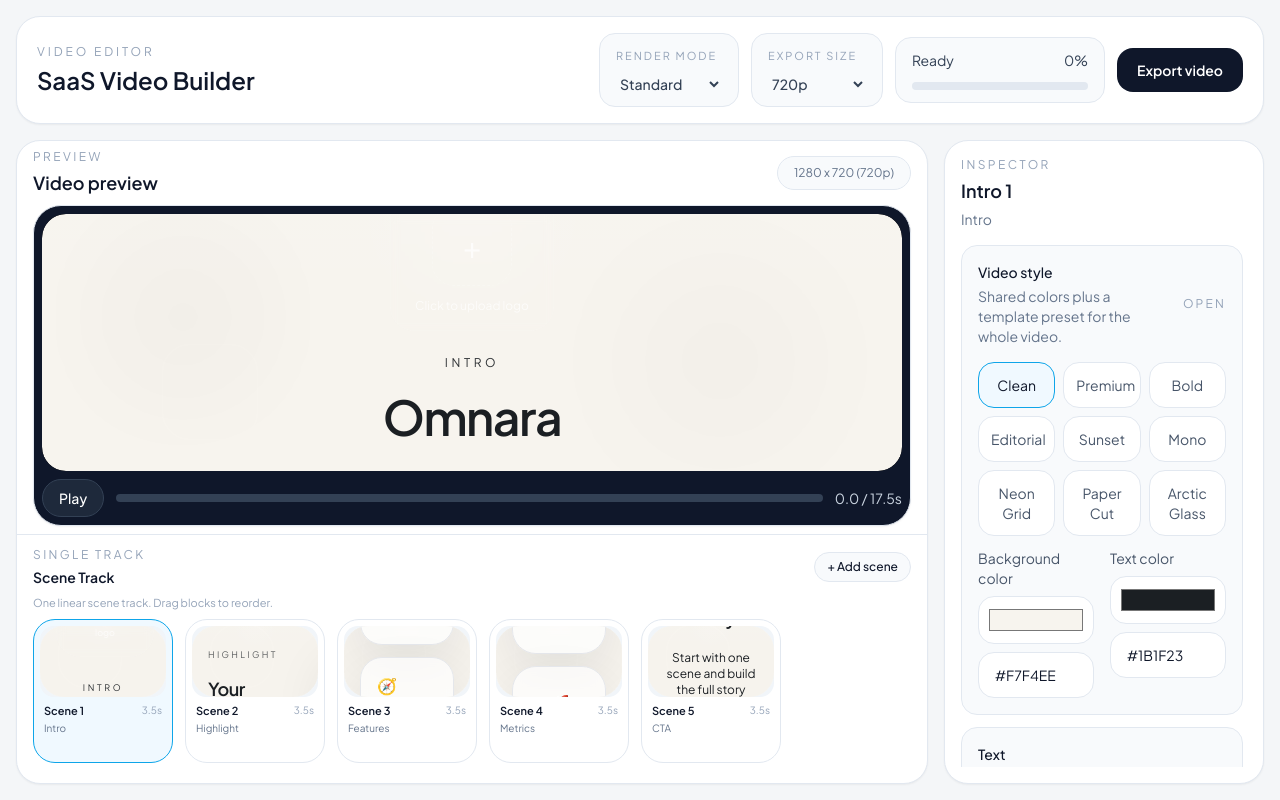
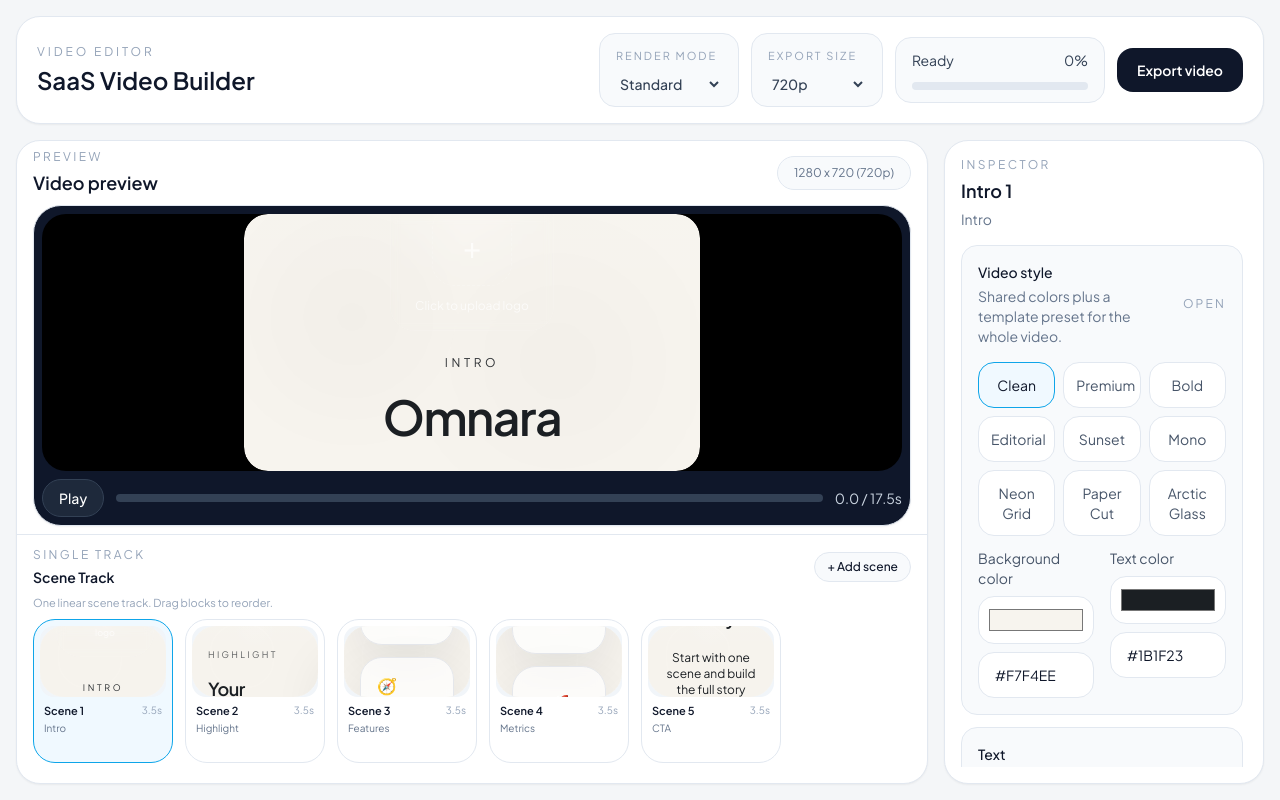
Before and after one commit to Vitalii-Pohorielov/videocreatorapp, a Next.js app: page / in a window 1280 px wide. Built offline with nearby package versions, Linux system fonts and the light colour scheme.

Commit message:
Increase preview height by narrowing frame

```diff
--- a/components/StudioPreview.tsx
+++ b/components/StudioPreview.tsx
@@ -63,8 +63,9 @@ export function StudioPreview({ scene, backgroundColor, textColor, preset, resol
             event.target.value = "";
           }}
         />
-        <div className="flex h-full w-full max-w-6xl flex-col rounded-[28px] border border-slate-200 bg-slate-900 p-2 shadow-sm">
-          <div className="relative flex-1 overflow-hidden rounded-[24px] bg-black">
+        <div className="flex h-full w-full max-w-5xl flex-col rounded-[28px] border border-slate-200 bg-slate-900 p-2 shadow-sm">
+          <div className="flex flex-1 items-center justify-center overflow-hidden rounded-[24px] bg-black">
+            <div className="relative aspect-video h-full max-h-full w-auto max-w-[82%] overflow-hidden rounded-[24px] bg-black">
               <SceneStage
                 scene={scene}
                 backgroundColor={backgroundColor}
@@ -84,6 +85,7 @@ export function StudioPreview({ scene, backgroundColor, textColor, preset, resol
                 </button>
               ) : null}
             </div>
+          </div>
 
           <div className="mt-2 flex shrink-0 items-center gap-3">
             <button type="button" onClick={onTogglePlayback} className="rounded-full border border-slate-700 bg-slate-800 px-4 py-2 text-sm font-medium text-white transition hover:bg-slate-700">
```
Lines whose indentation alone changed are shown as unchanged.
